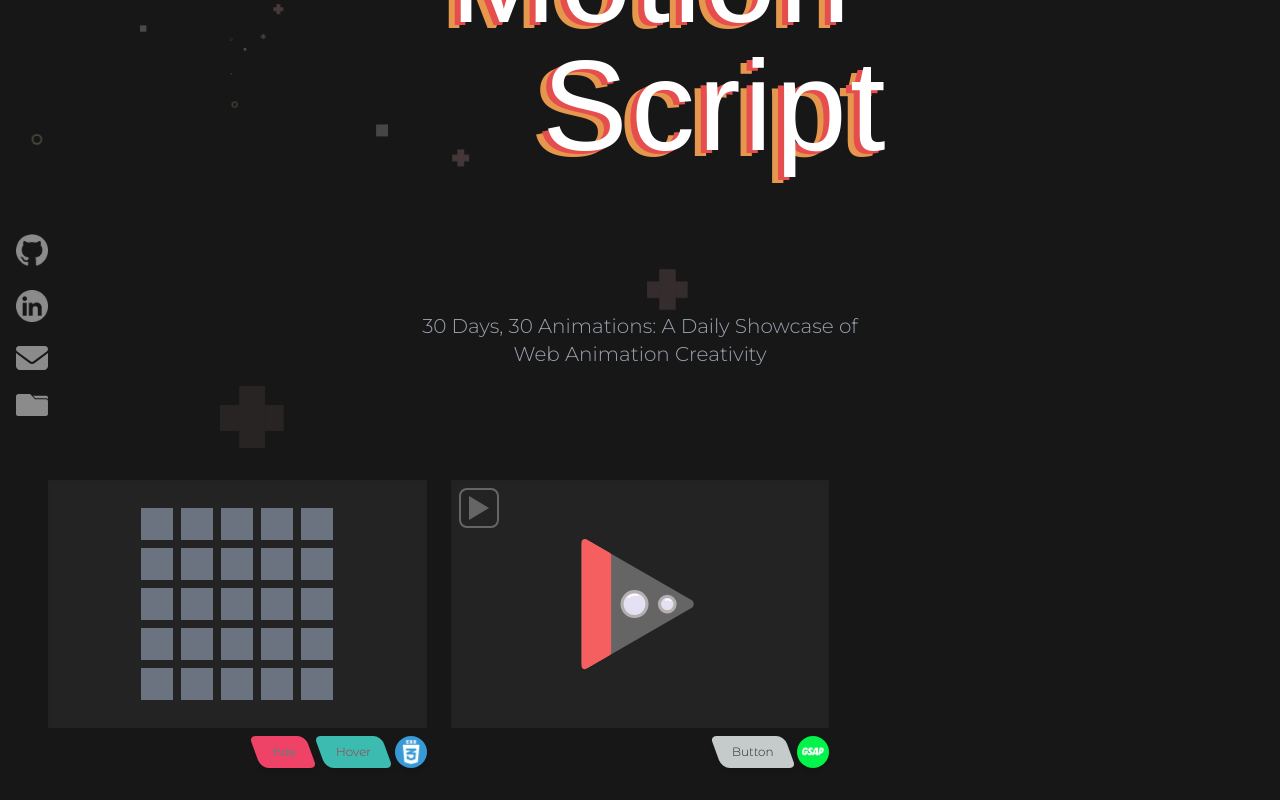
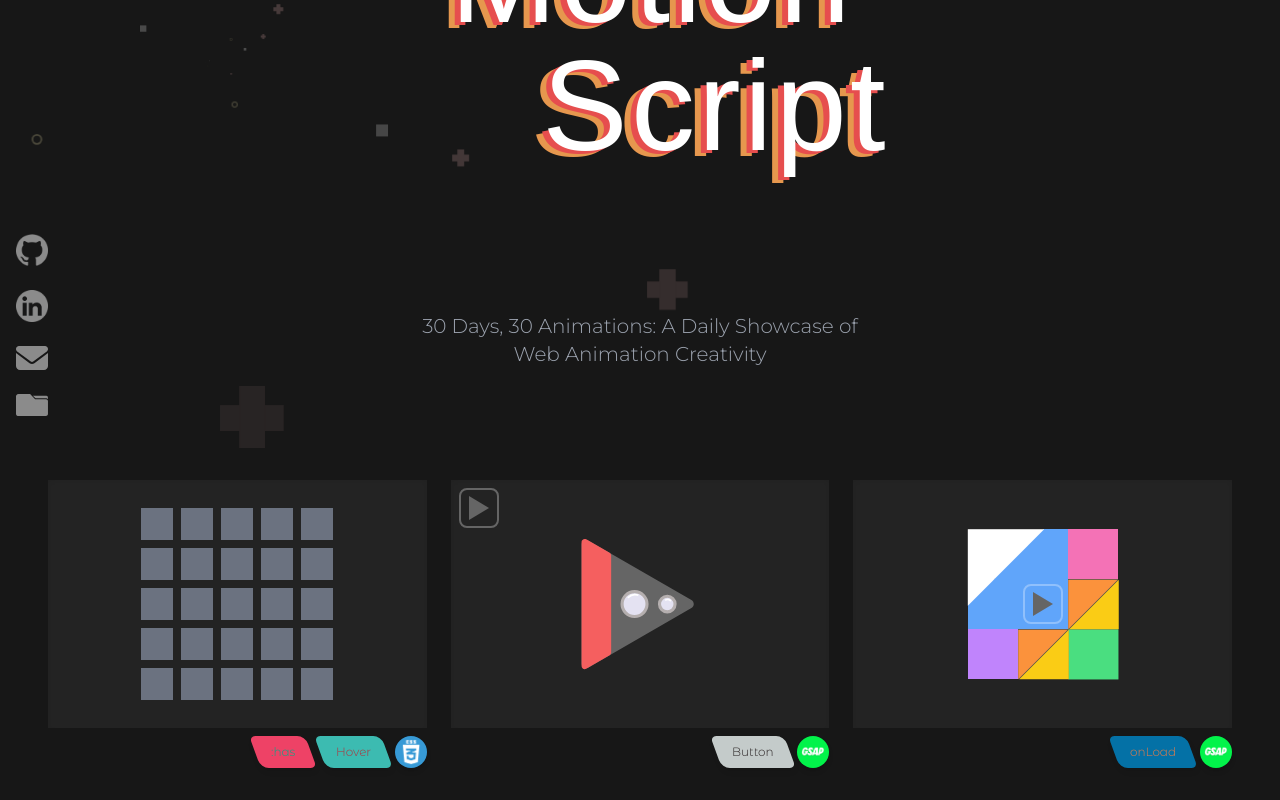
Before and after one commit to mlee2197/motion-script, a Next.js app: page / in a window 1280 px wide. Shown: the part 352-1152 px from the top of the page. Built offline with nearby package versions, Linux system fonts and the light colour scheme; a web font is replaced by a local one.

Commit message:
create origami heart animation

```diff
--- /dev/null
+++ b/src/app/animations/OrigamiHeart.tsx
@@ -0,0 +1,79 @@
+"use client";
+
+import PlayButton from "@/components/PlayButton";
+import { gsap } from "gsap";
+import { useEffect, useRef } from "react";
+
+const OrigamiHeart = () => {
+  const ref = useRef<HTMLDivElement>(null);
+  // const ref = useRef<HTMLCanvasElement>(null);
+  const handleClick = () => {
+    if (!ref.current) return;
+    const tl = gsap.timeline();
+    const topTriangle = ref.current.querySelector(".t-triangle");
+    const leftBox = ref.current.querySelector(".l-box");
+    const rightBox = ref.current.querySelector(".r-box");
+    const tlTriangle = ref.current.querySelector(".tl-triangle");
+    const trTriangle = ref.current.querySelector(".tr-triangle");
+    const bBox = ref.current.querySelector(".b-box");
+    const brTriangle = ref.current.querySelector(".br-triangle");
+    const blTriangle = ref.current.querySelector(".bl-triangle");
+
+    tl.fromTo(topTriangle, {
+      rotateY: 0,
+    }, {
+      rotateY: 180,
+      delay: 0.5,
+    });
+    tl.fromTo(blTriangle, {
+      rotateY: 0,
+    }, {
+      rotateY: 180,
+      duration: 3,
+
+    });
+    tl.fromTo(brTriangle, {
+      rotateY: 0,
+    }, {
+      rotateY: 180,
+      duration: 3,
+    }, "<");
+    tl.fromTo(bBox, {
+
+      // transformOrigin: "top",
+      rotateY: 0,
+    }, {
+      rotateY: 180,
+      duration: 3,
+    }, "<");
+
+  };
+
+  return (
+    <div className="animation-container flex justify-center items-center">
+      <PlayButton onClick={handleClick} />
+      {/* <canvas ref={ref} width={150} height={150}>
+
+      </canvas> */}
+      <div ref={ref} className="relative w-[150px] h-[150px] bg-white/20">
+        <div className="absolute top-0 left-0 w-[100px] h-[100px] bg-gradient-to-br from-transparent via-transparent via-[38%] to-[38%] to-blue-400"></div>
+        <div className="t-triangle absolute -top-1/2 -left-1/2 translate-x-[5px] translate-y-[59.5px] border-[54px] border-transparent border-r-white origin-right rotate-45"></div>
+
+        <div className="l-box absolute bottom-0 left-0 h-[50px] w-[50px] bg-purple-400"></div>
+        <div className="r-box absolute top-0 right-0 h-[50px] w-[50px] bg-pink-400"></div>
+
+        <div className="tr-triangle absolute bottom-[50px] right-0 translate-y-[10.5px] -translate-x-[25px] border-[35.5px] border-transparent border-r-orange-400 origin-right rotate-45"></div>
+        <div className="tl-triangle absolute bottom-0 right-[50px] translate-y-[10.5px] -translate-x-[25px] border-[35.5px] border-transparent border-r-orange-400 origin-right rotate-45"></div>
+
+        {/* <div className="b-box absolute -bottom-0 -right-0 h-[50px] w-[50px] bg-green-400 rotate-45 origin-top"></div> */}
+        <div className="b-box absolute bottom-[25px] -right-[0px] h-[50px] w-[50px] rotate-45 origin-left">
+          <div className="absolute bottom-0 -right-[10.5px] h-[50px] w-[50px] bg-green-400 rotate-45" />
+        </div>
+        <div className="bl-triangle absolute bottom-0 right-0 translate-y-[10.5px] -translate-x-[4px] border-[35.5px] border-transparent border-l-yellow-400 origin-left rotate-45"></div>
+        <div className="br-triangle absolute bottom-[50px] -right-[50px] translate-y-[10.5px] -translate-x-[4px] border-[35.5px] border-transparent border-l-yellow-400 origin-left rotate-45"></div>
+      </div>
+    </div>
+  );
+};
+
+export default OrigamiHeart;
--- a/src/app/globals.css
+++ b/src/app/globals.css
@@ -33,6 +33,10 @@ body {
 
   .container-padding-y {
     @apply py-3 md:py-4;
+  }
+
+  .animation-container {
+    @apply relative h-[248px] w-full overflow-hidden;
   }
 
   @keyframes fadeIn {
@@ -102,11 +106,12 @@ body {
   /* Animation 1 */
   .animation-1 {
     @apply grid grid-cols-5 h-[200px] w-[200px];
+
     .box {
       @apply relative p-1 w-10 h-10 bg-transparent;
     }
 
-    .box > div {
+    .box>div {
       @apply w-full h-full bg-gray-500 transition-all duration-100;
     }
 
@@ -114,7 +119,7 @@ body {
       @apply col-span-1 h-full w-full items-center justify-center;
     }
 
-    .box:hover > div {
+    .box:hover>div {
       background-color: aquamarine;
       transform: scale(1.1) translateY(-10px);
       box-shadow: 0 0 10px 0 rgba(0, 255, 255, 0.7);
@@ -142,14 +147,14 @@ body {
       box-shadow: 0 0 10px 0 rgba(0, 255, 255, 0.5);
     }
 
-    .box:hover+.box > div {
+    .box:hover+.box>div {
       background-color: rgba(127, 255, 212, 0.50);
       transform-origin: bottom;
       transform: rotateX(15deg) scale(1.1, 1.35) perspective(700px);
       box-shadow: 0 0 10px 0 rgba(0, 255, 255, 0.5);
     }
 
-    .box:has(+ .box:hover) > div {
+    .box:has(+ .box:hover)>div {
       background-color: rgba(127, 255, 212, 0.50);
       transform-origin: top;
       transform: scale(1.1, 0.7) rotateX(-15deg) perspective(700px);
--- a/src/app/page.tsx
+++ b/src/app/page.tsx
@@ -7,6 +7,7 @@ import {
 } from "@/static/categories";
 import Footer from "@/components/Footer";
 import PlayRestart from "./animations/PlayRestart";
+import OrigamiHeart from "./animations/OrigamiHeart";
 
 export default function Home() {
   return (
@@ -26,19 +27,19 @@ export default function Home() {
                     className="box-col"
                   >
                     <div className="box">
-                      <div className="box-1"/>
+                      <div className="box-1" />
                     </div>
                     <div className="box">
-                      <div className="box-2"/>
+                      <div className="box-2" />
                     </div>
                     <div className="box">
-                      <div className="box-3"/>
+                      <div className="box-3" />
                     </div>
                     <div className="box">
-                      <div className="box-4"/>
+                      <div className="box-4" />
                     </div>
                     <div className="box">
-                      <div className="box-5"/>
+                      <div className="box-5" />
                     </div>
                   </div>
                 ))}
@@ -51,6 +52,12 @@ export default function Home() {
           >
             <PlayRestart />
           </Card>
+          <Card
+            tags={[CSS_PROPERTY_CATEGORIES.onLoad]}
+            tool={ANIMATION_TOOLS.gsap}
+          >
+            <OrigamiHeart />
+          </Card>
         </div>
       </main>
       <Footer />
```
